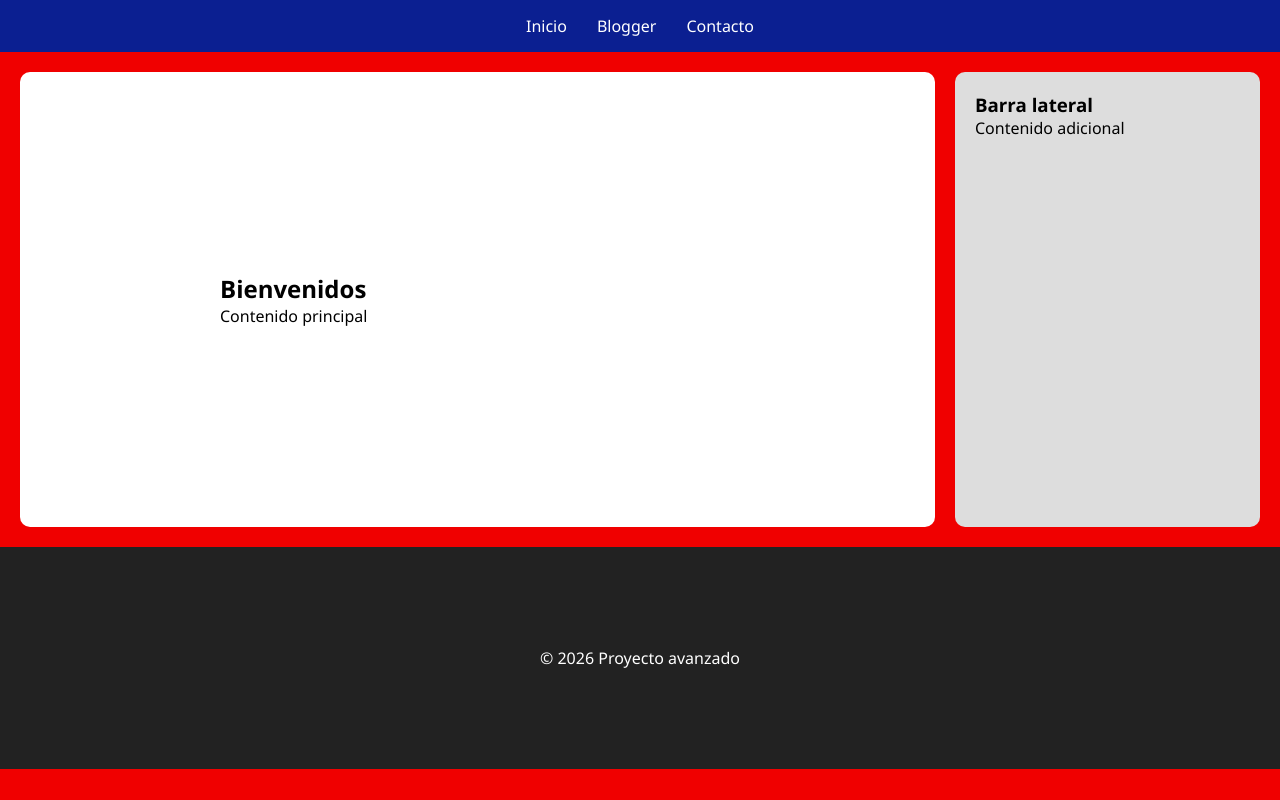
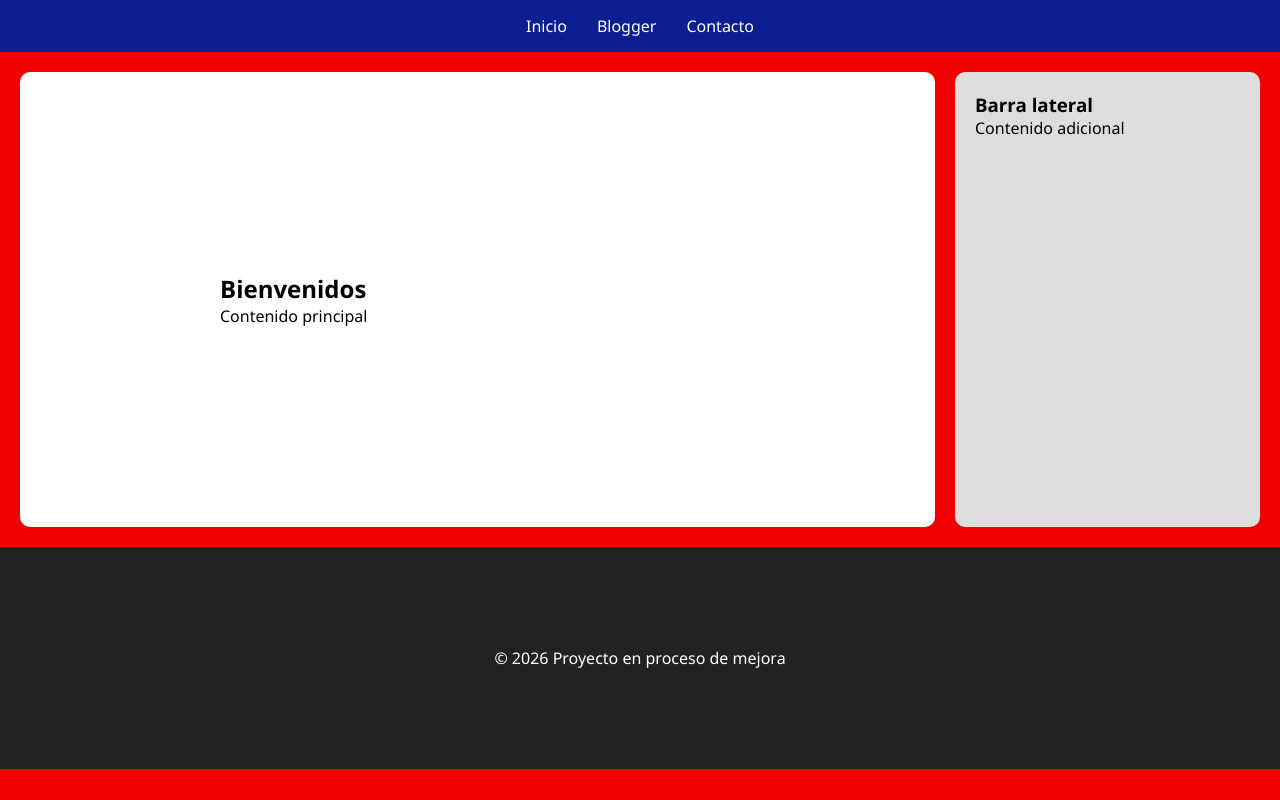
Before and after one commit to diefftinn/reavituar, a plain HTML site: page index.html in a window 1280 px wide. Drawn offline with Linux system fonts and the light colour scheme.

Commit message:
Cambios en idex

```diff
--- a/index.html
+++ b/index.html
@@ -32,7 +32,7 @@
     </main>
 
     <footer class="footer">
-        <p>© 2026 Proyecto avanzado</p>
+        <p>© 2026 Proyecto en proceso de mejora</p>
     </footer>
 
 </body>
```
